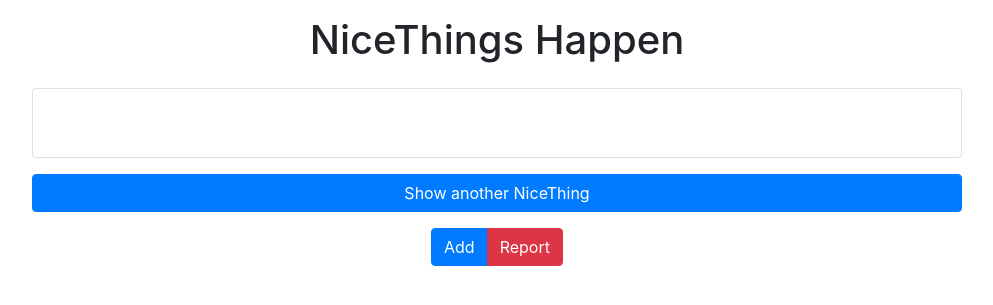
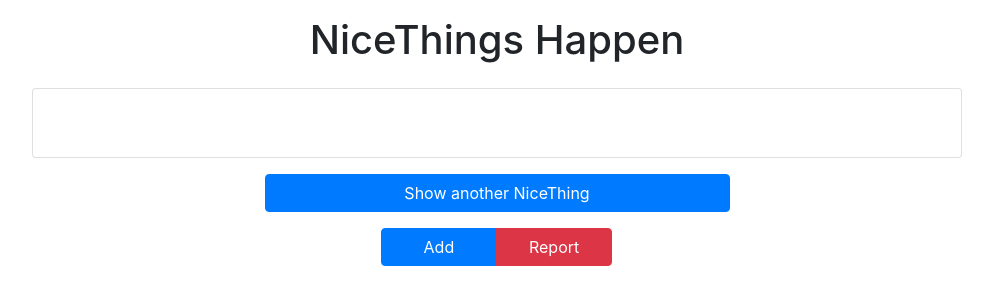
Before and after one commit to richardgiddings/nicethingshappen, a Django app: page / in a window 1280 px wide. Shown: the top 305 px of the page, without its empty margins (143-1136 px from the left). Run offline with Django 3.2, Linux system fonts and the light colour scheme; data that the repository does not hold is empty; some libraries are stand-ins or nearby versions.

Commit message:
Button sizes

```diff
--- a/nicethingshappen/templates/main/index.html
+++ b/nicethingshappen/templates/main/index.html
@@ -11,10 +11,10 @@
     </div>
 </div>
 <form action="{% url 'index' %}" method="get">
-    <button type="submit" class="btn btn-primary mt-3 btn-block">Show another NiceThing</button>
+    <button type="submit" class="btn btn-primary mt-3 w-50">Show another NiceThing</button>
 </form>
-<div class="btn-group mt-3" role="group">
-    <button type="submit" class="btn btn-primary">Add</button>
-    <button type="submit" class="btn btn-danger">Report</button>
+<div class="btn-group mt-3 w-25" role="group">
+    <button type="submit" class="btn btn-primary w-50">Add</button>
+    <button type="submit" class="btn btn-danger w-50">Report</button>
 </div>
 {% endblock %}
```
